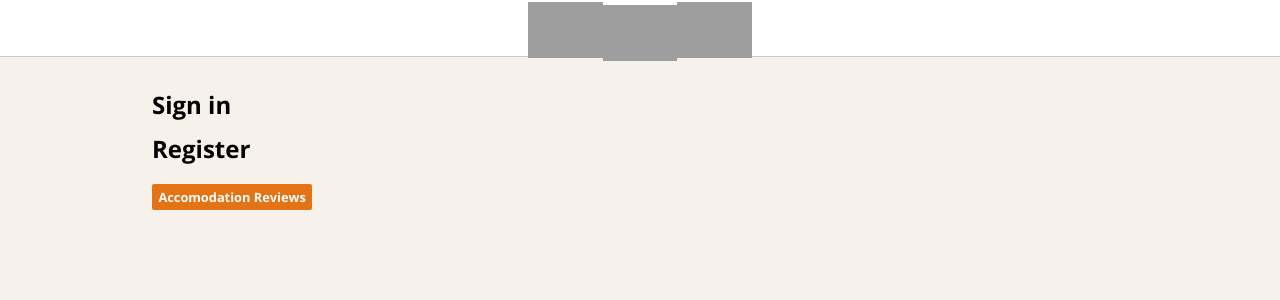
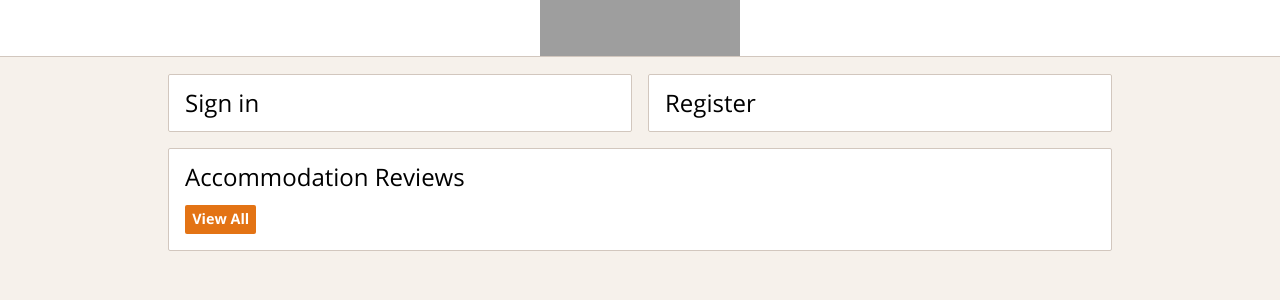
Before and after one commit to dragosthealex/roomies, a PHP site: page / in a window 1280 px wide. Shown: the top 300 px of the page. Run offline with PHP 8.4, Linux system fonts and the light colour scheme; grey boxes are pictures that could not be loaded.

Commit message:
Template: Changed logo into single picture. Added boxes and columns, along with relevant CSS. Added CSS for H2. Made header have absolute height.

```diff
--- a/public_html/templates/index.html
+++ b/public_html/templates/index.html
@@ -7,25 +7,37 @@
 	<link rel="stylesheet" type="text/css" href="style.css">
 </head>
 <body class="body">
+	<!-- Top bar -->
 	<div class="header">
-		<h1 class="logo">
-			<a href="index.html" class="logo-link">
-				<!-- Logo (no whitespace between tags) -->
-				<img src="media/img/logo-roo.png" alt="Roo" class="logo-img"
-				><span class="logo-img"
-					><img src="media/img/logo-m.png" alt="m" class="logo-img logo-img-m"
-				></span
-				><img src="media/img/logo-ies.png" alt="ies" class="logo-img">
-			</a>
-		</h1>
+		<a href="index.html" class="logo-link">
+			<img src="media/img/logo.png" alt="Roomies" class="logo-img">
+		</a>
 	</div>
+	<!-- Main content -->
 	<div class="main">
 		<div class="main-wrapper">
-			<h2>Sign in</h2>
-			<h2>Register</h2>
-			<h2>
-				<a href="#" class="button">Accomodation Reviews</a>
-			</h2>
+			<!-- Sign in / Register -->
+			<div class="column-wrapper">
+				<!-- Sign in -->
+				<div class="box column-2">
+					<div class="box-padding">
+						<h2 class="h2">Sign in</h2>
+					</div>
+				</div>
+				<!-- Register -->
+				<div class="box column-2">
+					<div class="box-padding">
+						<h2 class="h2">Register</h2>
+					</div>
+				</div>
+			</div>
+			<!-- Accommodation Reviews -->
+			<div class="box">
+				<div class="box-padding">
+					<h2 class="h2">Accommodation Reviews</h2>
+					<a href="#" class="button">View All</a>
+				</div>
+			</div>
 		</div>
 	</div>
 </body>
--- a/public_html/templates/style.css
+++ b/public_html/templates/style.css
@@ -36,40 +36,41 @@
 	top: 0;
 	border-bottom: 1px solid #d2c7be;
 	background: #fff;
+	height: 56px;
 	width: 100%;
 	text-align: center;
-}
-
-.logo {
-	display: block;
-	margin: 0;
-	text-transform: uppercase;
-	font-family: Consolas, Monaco, 'Lucida Console', monospace;
-	font-size: 2rem;
+	line-height: 56px;
 }
 
 .logo-link {
 	display: inline-block;
-	height: 3.5rem;
+	position: relative;
 	text-decoration: none;
-	line-height: 3.5rem;
-	color: #00adaa;
+	color: #000;
+	font-variant: small-caps;
+	font-family: Consolas, Monaco, 'Lucida Console', monospace;
+	font-weight: normal;
+	font-size: 2rem;
+}
+
+.logo-link::after {
+	position: absolute;
+	top: 0;
+	left: 0;
+	height: 100%;
+	width: 100%;
+	content: "";
 }
 
 .logo-img {
-	display: inline-block;
-	height: 3.5rem;
-	vertical-align: middle;
-}
-
-.logo-img-m {
-	color: #e37314;
-	font-size: 2.5rem;
+	border: 0;
+	height: 56px;
+	width: 200px;
 }
 
 .main {
 	border-top: 1px solid transparent;
-	padding: 4.5rem 1rem 2rem;
+	padding: 57px 0 16px;
 }
 
 .main-wrapper {
@@ -77,15 +78,43 @@
 	max-width: 976px;
 }
 
+.box {
+	margin: 16px;
+	border-radius: 2px;
+	border: 1px solid #d2c7be;
+	background: #fff;
+}
+
+.box-padding {
+	margin: 16px;
+}
+
+.column-wrapper {
+	margin: 16px 0;
+	overflow: hidden;
+}
+
+.column-2 {
+	float: left;
+	margin: 0 0 0 16px;
+	width: 462px;
+}
+
+.h2 {
+	margin: 16px 0;
+	font-weight: normal;
+}
+
 .button {
 	display: inline-block;
+	margin: 0;
+	border-radius: 2px;
 	background: #e37314;
-	border-radius: 2px;
-	padding: .4rem;
+	padding: .5em;
 	text-decoration: none;
 	color: #fff;
 	font-weight: bold;
-	font-size: .8rem;
+	font-size: .9rem;
 }
 
 .button:focus {
```
